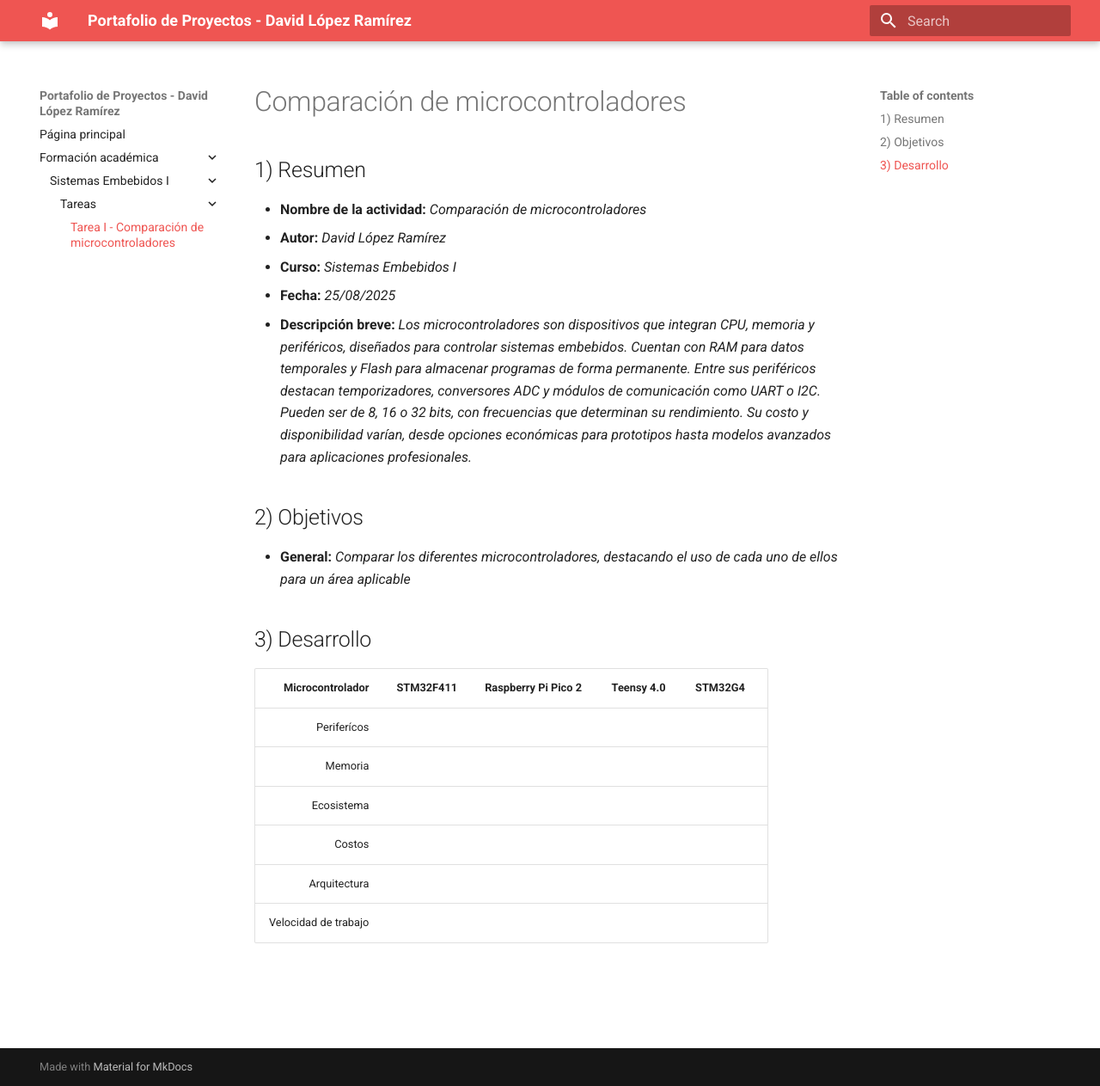
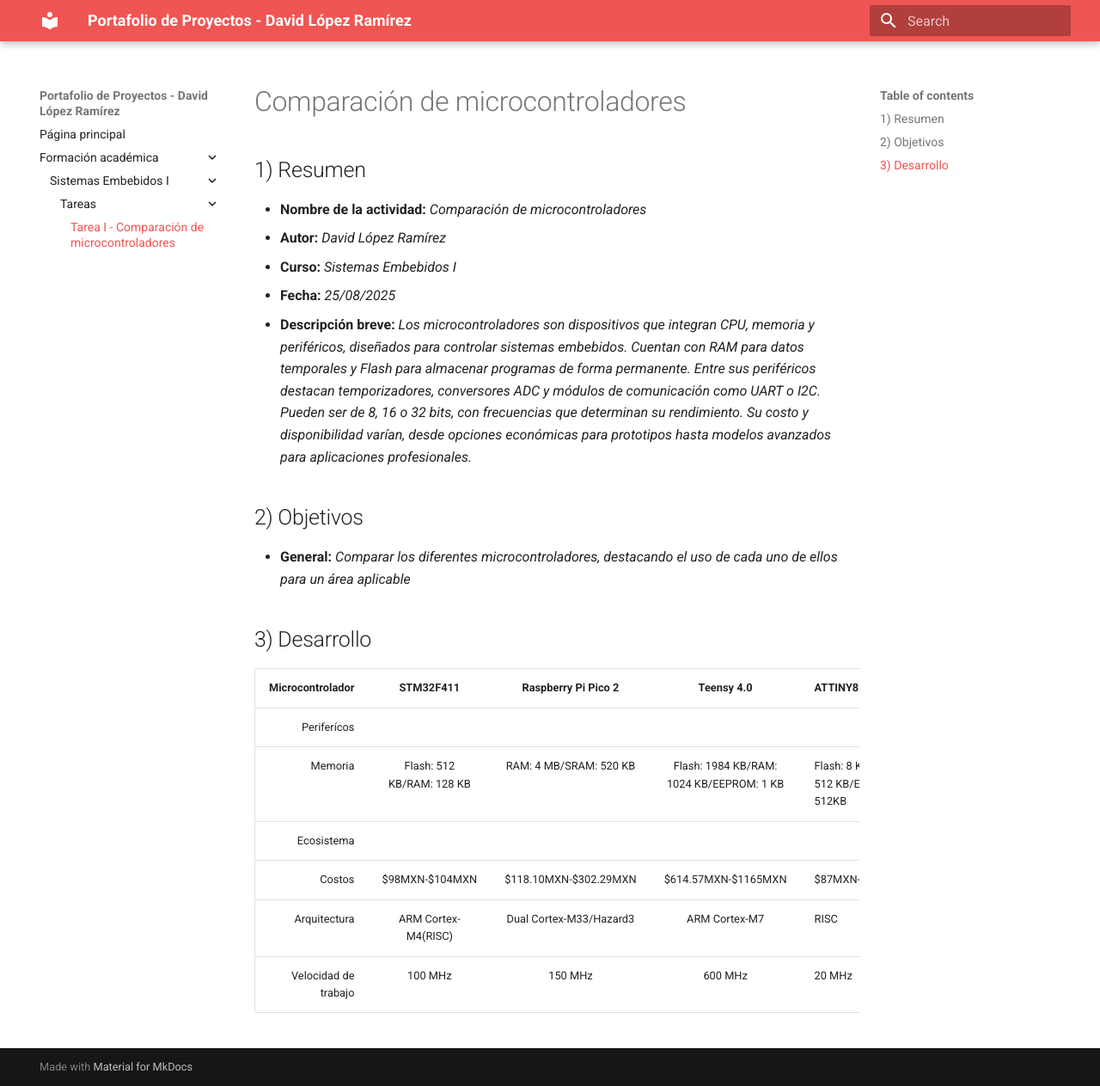
Before and after one commit to Vidddda/Portafolio-193167, an MkDocs documentation site: the page built from docs/tarea_1.md, in a window 1280 px wide and 1263 px high. Shown: the whole window at 86% size. Built offline with MkDocs 1.6.1 and Material for MkDocs 9.7.7, drawn with Linux system fonts in a browser that asks for light colours.

Commit message:
Tarea 1 - Comparación de microcontroladores

```diff
--- a/docs/tarea_1.md
+++ b/docs/tarea_1.md
@@ -16,11 +16,11 @@
 
 ## 3) Desarrollo
 
-| Microcontrolador     | STM32F411 | Raspberry Pi Pico 2 | Teensy 4.0 | STM32G4 |
-|---------------------:|:---------:|:-------------------:|:----------:|---------|
-| Periferícos          |           |                     |            |         |
-| Memoria              |           |                     |            |         |
-| Ecosistema           |           |                     |            |         |
-| Costos               |           |                     |            |         |
-| Arquitectura         |           |                     |            |         |
-| Velocidad de trabajo |           |                     |            |         |
+| Microcontrolador     | STM32F411               | Raspberry Pi Pico 2  | Teensy 4.0        | ATTINY85-20PU     |
+|---------------------:|:-----------------------:|:--------------------:|:---------------- :|-------------------|
+| Periferícos          |                         |                      |                   |                   |
+| Memoria              |Flash: 512 KB/RAM: 128 KB|RAM: 4 MB/SRAM: 520 KB|Flash: 1984 KB/RAM: 1024 KB/EEPROM: 1 KB|Flash: 8 KB/SRAM: 512 KB/EEPROM: 512KB               |
+| Ecosistema           |                         |                      |                   |               |
+| Costos               |$98MXN-$104MXN|$118.10MXN-$302.29MXN|$614.57MXN-$1165MXN|$87MXN-$110MXN|
+| Arquitectura         |ARM Cortex-M4(RISC)|Dual Cortex-M33/Hazard3|ARM Cortex-M7|RISC|
+| Velocidad de trabajo |100 MHz|150 MHz            |600 MHz|20 MHz|
```
